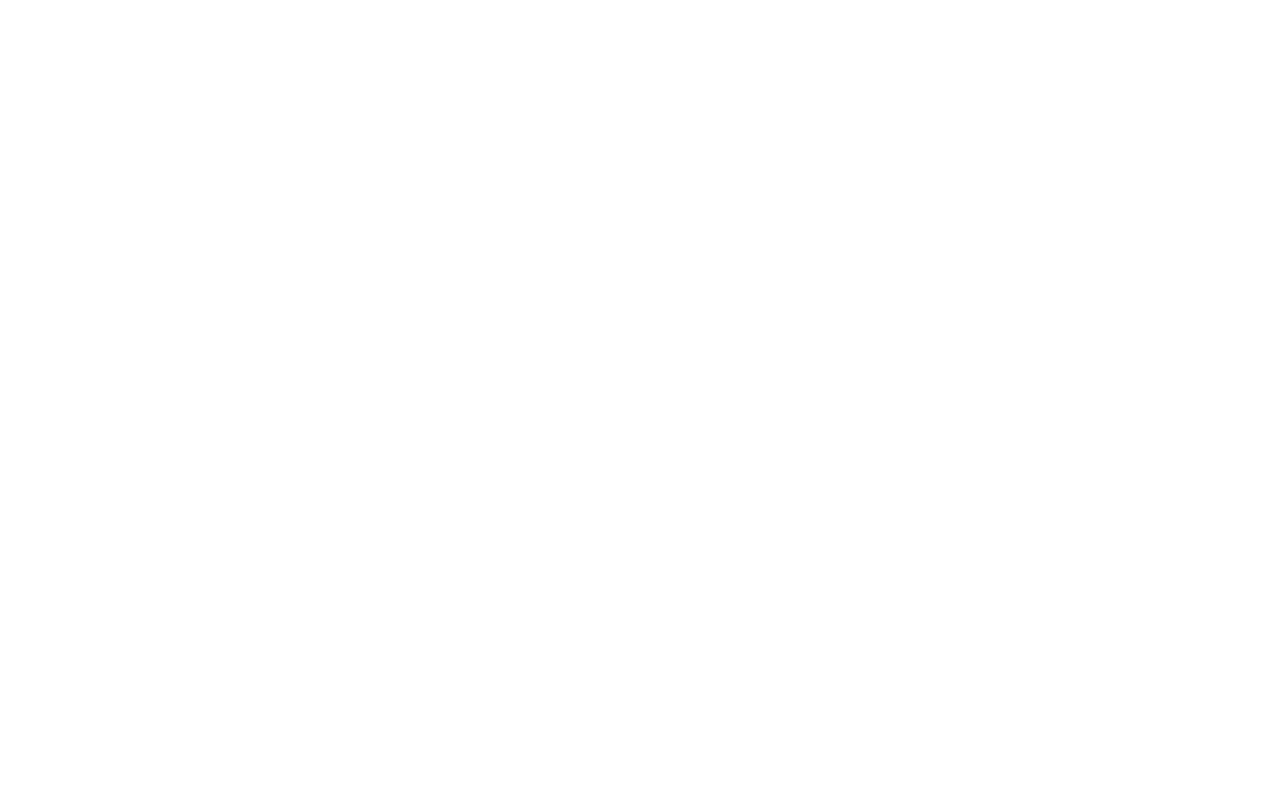
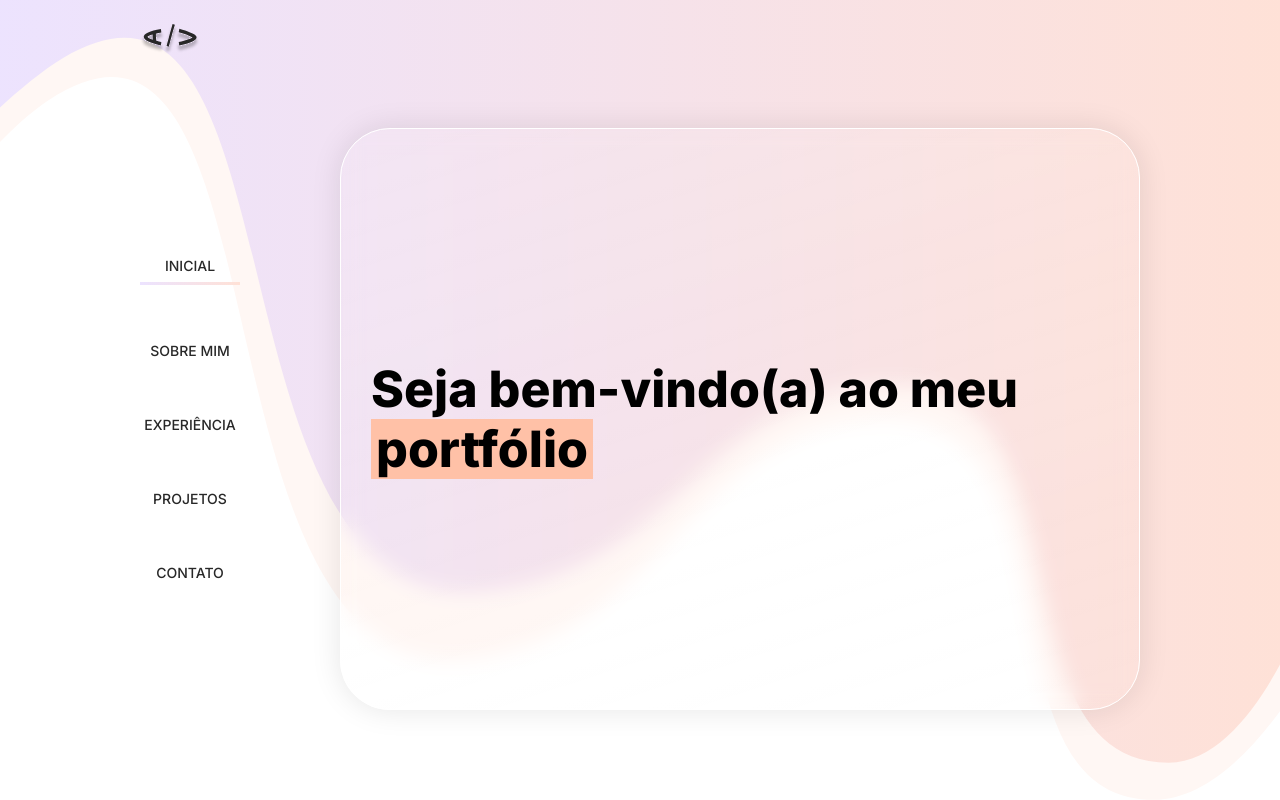
Before and after one commit to alexiamelhado18/portifolio_alexia, a Next.js app in the folder frontend/: page / in a window 1280 px wide. Built offline with nearby package versions, Linux system fonts and the light colour scheme.

Commit message:
refactor: modificado config padrão

```diff
--- a/frontend/src/app/layout.tsx
+++ b/frontend/src/app/layout.tsx
@@ -2,11 +2,14 @@
 import { Inter } from "next/font/google";
 import "./globals.css";
 
+//componentes
+import { Banner } from "./components/Banner";
+
 const inter = Inter({ subsets: ["latin"] });
 
 export const metadata: Metadata = {
-  title: "Create Next App",
-  description: "Generated by create next app",
+  title: "Portfólio - Aléxia Vitória",
+  description: "Este site é sobre o portfólio da Aléxia Vitória.",
 };
 
 export default function RootLayout({
@@ -15,8 +18,13 @@
   children: React.ReactNode;
 }>) {
   return (
-    <html lang="en">
-      <body className={inter.className}>{children}</body>
+    <html lang="pt-BR">
+      <body className={inter.className}>
+        <Banner />
+        <main>
+          {children}
+        </main>
+      </body>
     </html>
   );
 }
```
